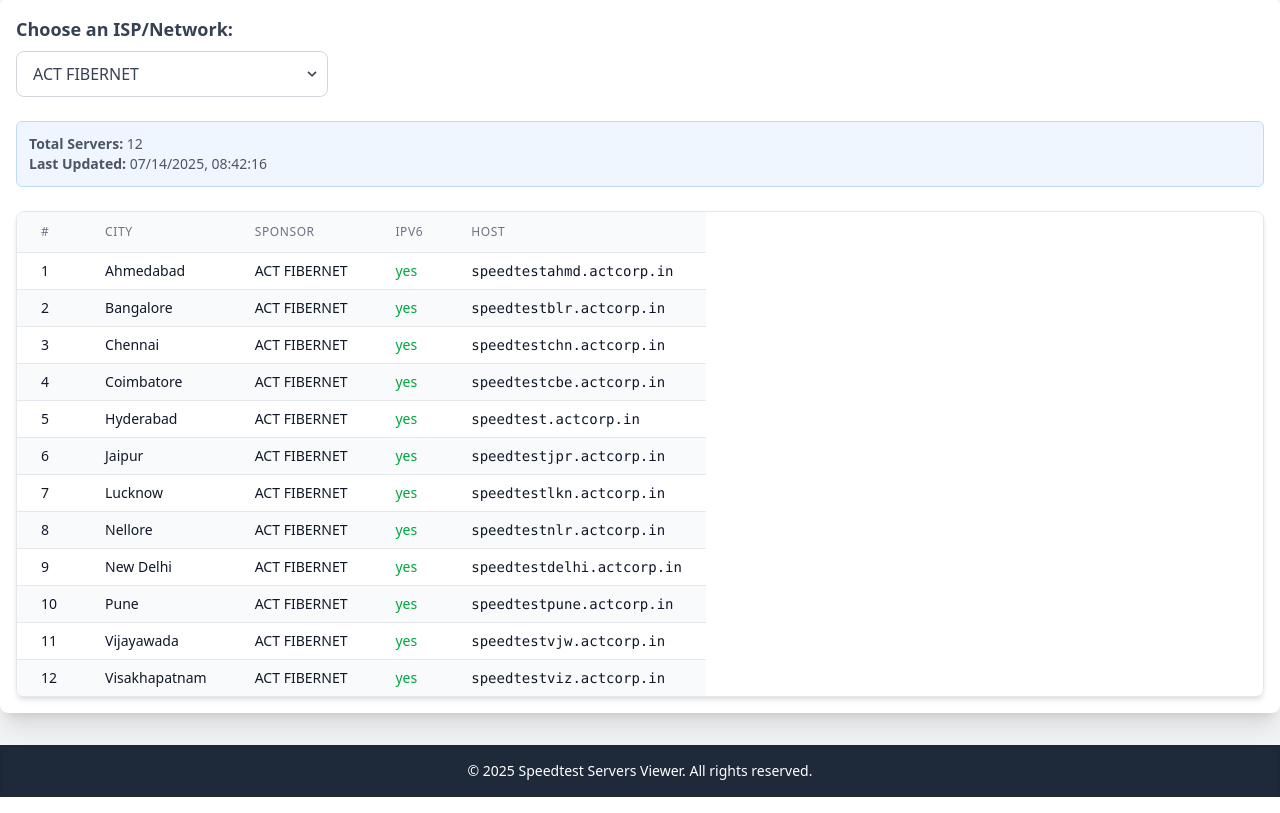
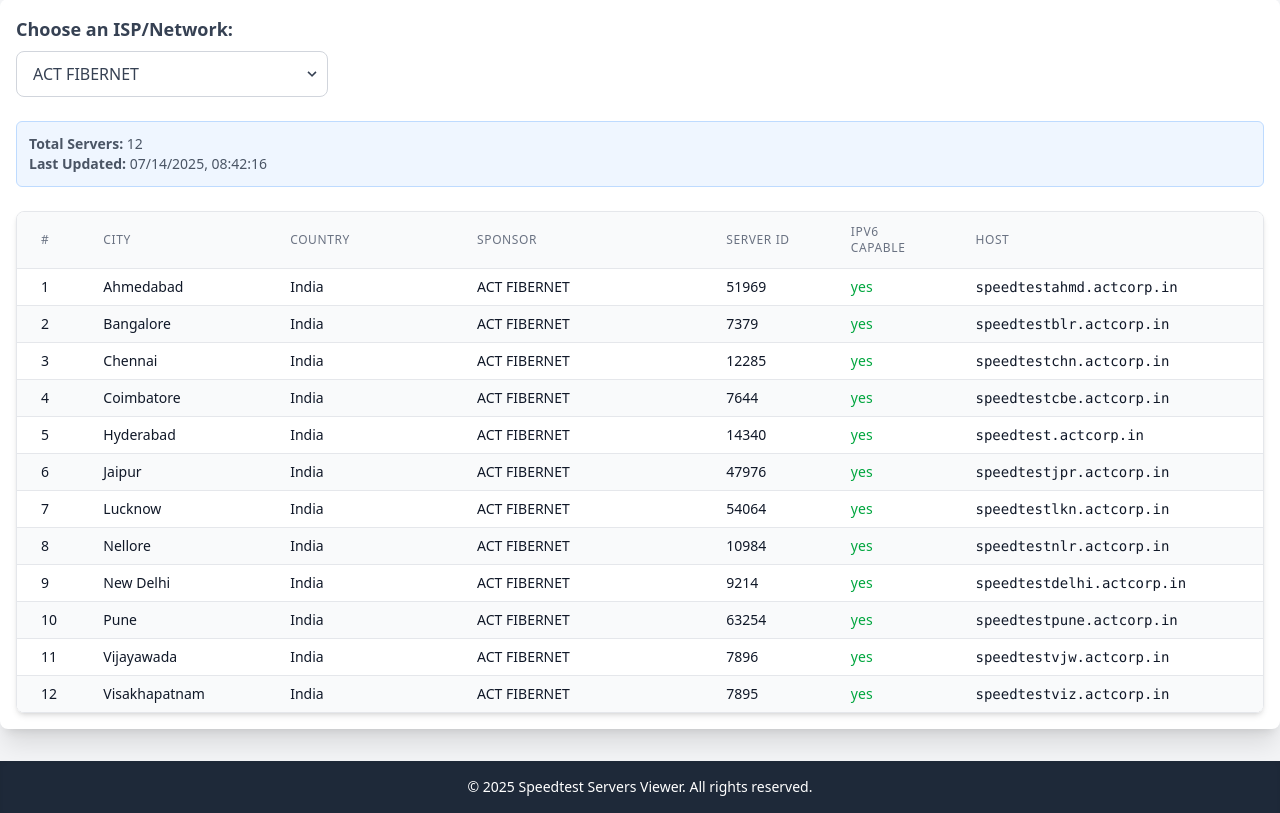
Before and after one commit to crazyuploader/Speedtest-Servers, a Flask app: page / in a window 1280 px wide. Shown: the part 121-934 px from the top of the page. Run offline with Flask 3, Linux system fonts and the light colour scheme.

Commit message:
Update templates/index.html making it more user friendly

```diff
--- a/templates/index.html
+++ b/templates/index.html
@@ -40,11 +40,105 @@
           padding-left: 0.75rem; /* px-3 */
         }
       }
+
+      /* --- Spinner Styles --- */
+      .spinner-overlay {
+        position: fixed;
+        top: 0;
+        left: 0;
+        width: 100%;
+        height: 100%;
+        background-color: rgba(
+          255,
+          255,
+          255,
+          0.9
+        ); /* Semi-transparent white background */
+        display: flex;
+        justify-content: center;
+        align-items: center;
+        z-index: 9999; /* Ensure it's on top of everything */
+        transition: opacity 0.3s ease-in-out;
+      }
+
+      .spinner-overlay.hidden {
+        opacity: 0;
+        visibility: hidden;
+      }
+
+      .spinner {
+        border: 8px solid #f3f3f3; /* Light grey */
+        border-top: 8px solid #3498db; /* Blue */
+        border-radius: 50%;
+        width: 60px;
+        height: 60px;
+        animation: spin 1s linear infinite; /* Spin animation */
+      }
+
+      @keyframes spin {
+        0% {
+          transform: rotate(0deg);
+        }
+        100% {
+          transform: rotate(360deg);
+        }
+      }
+
+      /* --- Table Full Width Fix --- */
+      #servers {
+        width: 100%; /* Ensure the table itself takes 100% of its container */
+        table-layout: fixed; /* This is key: it makes column widths proportional */
+      }
+
+      /* Adjusted widths for 7 columns - ORDER MATTERS HERE! */
+      #servers th:nth-child(1),
+      #servers td:nth-child(1) {
+        width: 5%; /* # */
+      }
+      #servers th:nth-child(2),
+      #servers td:nth-child(2) {
+        width: 15%; /* City */
+      }
+      #servers th:nth-child(3),
+      #servers td:nth-child(3) {
+        width: 15%; /* Country */
+      }
+      #servers th:nth-child(4),
+      #servers td:nth-child(4) {
+        width: 20%; /* Sponsor */
+      }
+      #servers th:nth-child(5),
+      #servers td:nth-child(5) {
+        width: 10%; /* Server ID */
+      }
+      #servers th:nth-child(6),
+      #servers td:nth-child(6) {
+        width: 10%; /* IPv6 */
+      }
+      #servers th:nth-child(7),
+      #servers td:nth-child(7) {
+        width: 25%; /* Host */
+      }
+
+      /* Adjust for smaller screens if needed to prevent squishing content */
+      @media (max-width: 768px) {
+        #servers {
+          table-layout: auto; /* Revert to auto on smaller screens if fixed layout causes issues */
+        }
+        #servers th,
+        #servers td {
+          white-space: nowrap; /* Prevent text from wrapping too much */
+        }
+      }
     </style>
   </head>
   <body
     class="bg-gray-100 text-gray-800 antialiased font-sans flex flex-col min-h-screen"
   >
+    <div id="spinner" class="spinner-overlay hidden">
+      <div class="spinner"></div>
+    </div>
+
     <header
       class="bg-gradient-to-r from-blue-600 to-indigo-700 p-4 sm:p-6 shadow-md"
     >
@@ -114,13 +208,25 @@
                 scope="col"
                 class="px-4 py-2 sm:px-6 sm:py-3 text-left text-xs font-medium text-gray-500 uppercase tracking-wider"
               >
+                Country
+              </th>
+              <th
+                scope="col"
+                class="px-4 py-2 sm:px-6 sm:py-3 text-left text-xs font-medium text-gray-500 uppercase tracking-wider"
+              >
                 Sponsor
               </th>
               <th
                 scope="col"
                 class="px-4 py-2 sm:px-6 sm:py-3 text-left text-xs font-medium text-gray-500 uppercase tracking-wider"
               >
-                IPv6
+                Server ID
+              </th>
+              <th
+                scope="col"
+                class="px-4 py-2 sm:px-6 sm:py-3 text-left text-xs font-medium text-gray-500 uppercase tracking-wider"
+              >
+                IPv6 Capable
               </th>
               <th
                 scope="col"
@@ -147,9 +253,20 @@
       const select = document.getElementById("provider"); // dropdown element
       const tbody = document.querySelector("tbody"); // table body where rows go
       const metadataDiv = document.getElementById("metadata"); // metadata div
+      const spinner = document.getElementById("spinner"); // spinner element
 
       // In-memory cache for already-fetched JSON data
       const cachedData = {};
+
+      // Helper to show the spinner
+      function showSpinner() {
+        spinner.classList.remove("hidden");
+      }
+
+      // Helper to hide the spinner
+      function hideSpinner() {
+        spinner.classList.add("hidden");
+      }
 
       // Helper to convert slugified directory names to readable labels
       // 'you-broadband-india' → 'You Broadband India'
@@ -161,6 +278,7 @@
 
       // Load all ISPs listed from the server
       async function loadProviders() {
+        showSpinner(); // Show spinner before starting to fetch data
         try {
           const res = await fetch("/list");
           if (!res.ok) {
@@ -209,6 +327,8 @@
         } catch (err) {
           console.error("Error loading providers:", err);
           metadataDiv.innerHTML = `<p class="text-red-600">Failed to load ISP list. Please check the server connection.</p>`;
+        } finally {
+          hideSpinner(); // Hide spinner after all data is fetched or an error occurs
         }
       }
 
@@ -216,7 +336,8 @@
       function loadServers(isp) {
         const data = cachedData[isp];
         if (!data) {
-          tbody.innerHTML = `<tr><td colspan="5" class="px-6 py-4 text-center text-gray-500">No server data found for this ISP.</td></tr>`;
+          // Colspan remains 7 as there are still 7 columns
+          tbody.innerHTML = `<tr><td colspan="7" class="px-6 py-4 text-center text-gray-500">No server data found for this ISP.</td></tr>`;
           metadataDiv.innerHTML = `<p class="text-red-600">No data available for the selected ISP.</p>`;
           return;
         }
@@ -235,25 +356,22 @@
 
         // Show metadata
         metadataDiv.innerHTML = `
-          <p><strong>Total Servers:</strong> <span class="font-medium">${data.total_servers}</span></p>
-          <p><strong>Last Updated:</strong> <span class="font-medium">${formattedDate}</span></p>
-        `;
+      <p><strong>Total Servers:</strong> <span class="font-medium">${data.total_servers}</span></p>
+      <p><strong>Last Updated:</strong> <span class="font-medium">${formattedDate}</span></p>
+    `;
 
         // Populate table rows with server data
         tbody.innerHTML = "";
         if (data.servers && data.servers.length > 0) {
           data.servers.forEach((server, idx) => {
             tbody.innerHTML += `
-              <tr class="${idx % 2 === 0 ? "bg-white" : "bg-gray-50"} hover:bg-gray-100 transition duration-150 ease-in-out">
-                <td class="px-4 py-2 whitespace-nowrap text-sm font-medium text-gray-900 sm:px-6 sm:py-4">${idx + 1}</td>
-                <td class="px-4 py-2 whitespace-nowrap text-sm text-gray-900 sm:px-6 sm:py-4">${server.name}</td>
-                <td class="px-4 py-2 whitespace-nowrap text-sm text-gray-900 sm:px-6 sm:py-4">${server.sponsor}</td>
-                <td class="px-4 py-2 whitespace-nowrap text-sm ${server.ipv6_capable === "yes" ? "text-green-600" : "text-red-600"} sm:px-6 sm:py-4">${server.ipv6_capable}</td>
-                <td class="px-4 py-2 whitespace-nowrap text-sm text-gray-900 font-mono sm:px-6 sm:py-4">${server.hostname}</td>
-              </tr>`;
+          <tr class="${idx % 2 === 0 ? "bg-white" : "bg-gray-50"} hover:bg-gray-100 transition duration-150 ease-in-out">
+            <td class="px-4 py-2 whitespace-nowrap text-sm font-medium text-gray-900 sm:px-6 sm:py-4">${idx + 1}</td>
+            <td class="px-4 py-2 whitespace-nowrap text-sm text-gray-900 sm:px-6 sm:py-4">${server.name}</td> <td class="px-4 py-2 whitespace-nowrap text-sm text-gray-900 sm:px-6 sm:py-4">${server.country}</td> <td class="px-4 py-2 whitespace-nowrap text-sm text-gray-900 sm:px-6 sm:py-4">${server.sponsor}</td> <td class="px-4 py-2 whitespace-nowrap text-sm text-gray-900 sm:px-6 sm:py-4">${server.id}</td> <td class="px-4 py-2 whitespace-nowrap text-sm ${server.ipv6_capable === "yes" ? "text-green-600" : "text-red-600"} sm:px-6 sm:py-4">${server.ipv6_capable}</td> <td class="px-4 py-2 whitespace-nowrap text-sm text-gray-900 font-mono sm:px-6 sm:py-4">${server.hostname}</td> </tr>`;
           });
         } else {
-          tbody.innerHTML = `<tr><td colspan="5" class="px-6 py-4 text-center text-gray-500">No servers found for this ISP.</td></tr>`;
+          // Colspan remains 7
+          tbody.innerHTML = `<tr><td colspan="7" class="px-6 py-4 text-center text-gray-500">No servers found for this ISP.</td></tr>`;
         }
       }
 
```
